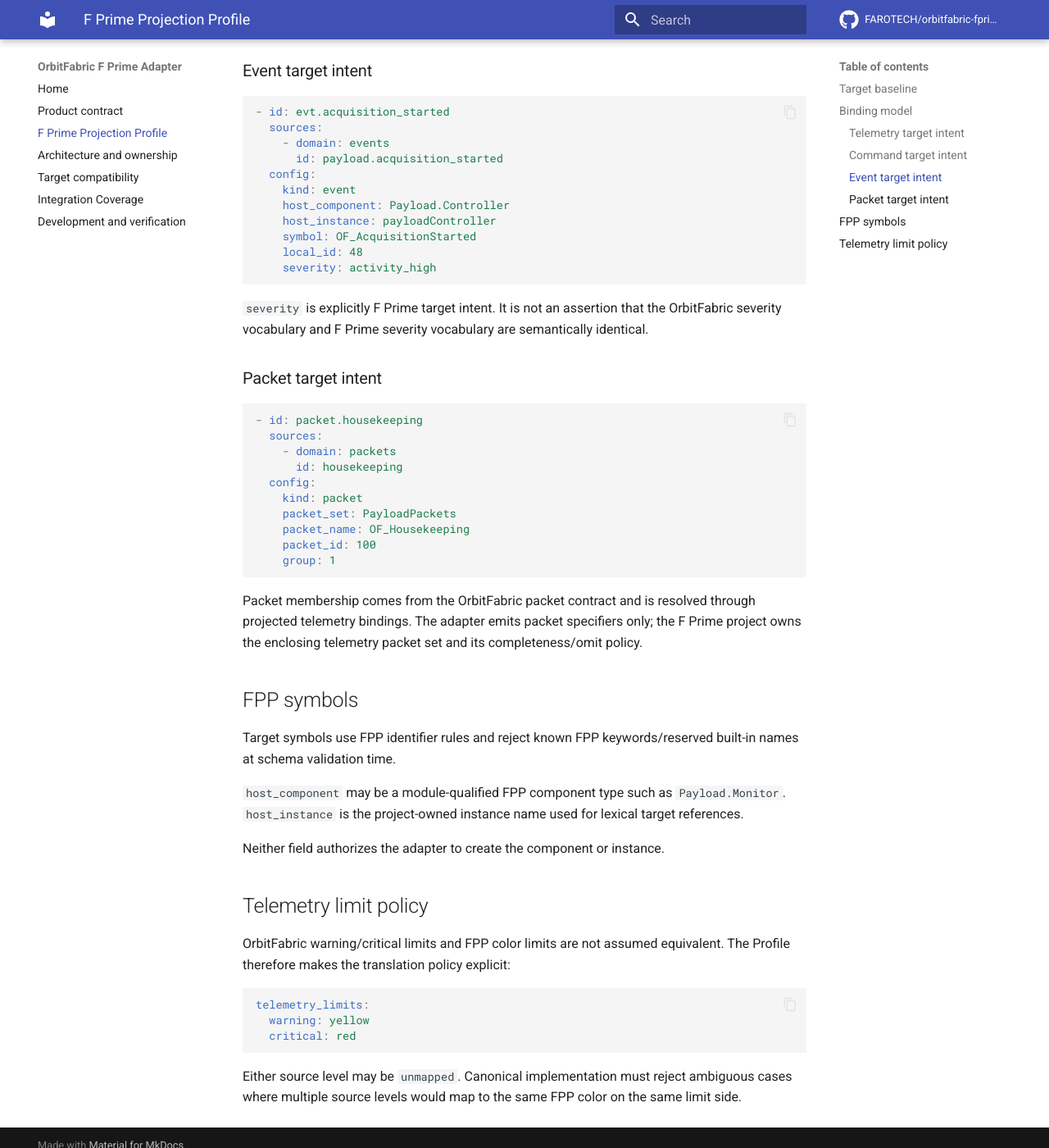
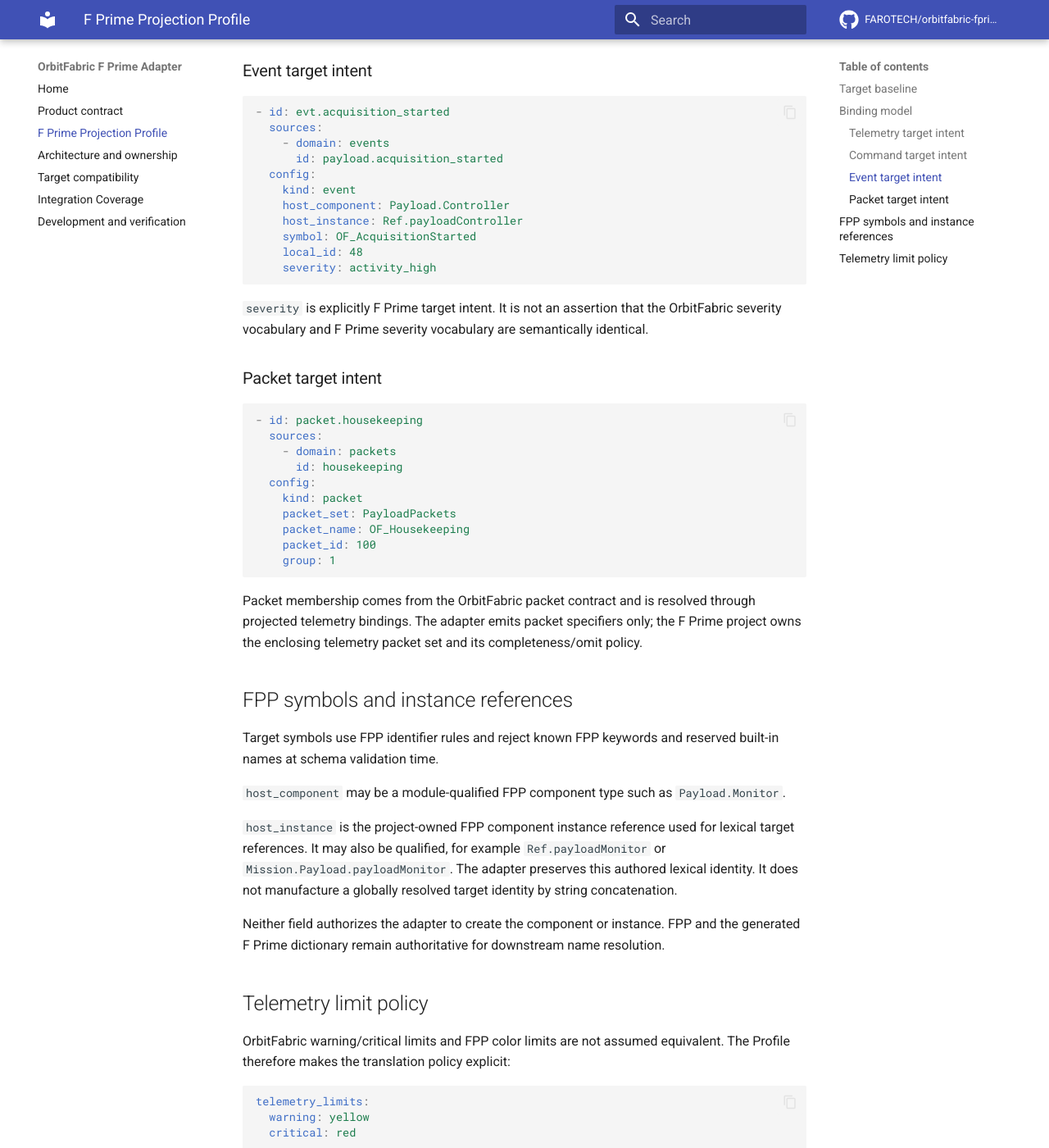
Before and after one commit to FAROTECH/orbitfabric-fprime-adapter, an MkDocs documentation site: the page built from docs/projection-profile.md, in a window 1280 px wide and 1400 px high, scrolled down 1537 px. Shown: the whole window at 82% size. Built offline with MkDocs 1.6.1 and Material for MkDocs 9.7.7, drawn with Linux system fonts in a browser that asks for light colours; comment, search, counter and statistics services are not loaded; some of the changed text lies outside the part shown.

Commit message:
Clarify qualified FPP instance references

```diff
--- a/docs/projection-profile.md
+++ b/docs/projection-profile.md
@@ -38,7 +38,7 @@ The schema binds source domain to target kind directly. For example, a telemetry
   config:
     kind: telemetry
     host_component: Payload.Monitor
-    host_instance: payloadMonitor
+    host_instance: Ref.payloadMonitor
     symbol: OF_Temperature
     local_id: 16
     update: always
@@ -54,7 +54,7 @@ The schema binds source domain to target kind directly. For example, a telemetry
   config:
     kind: command
     host_component: Payload.Controller
-    host_instance: payloadController
+    host_instance: Ref.payloadController
     symbol: OF_StartAcquisition
     local_opcode: 32
     command_kind: async
@@ -74,7 +74,7 @@ For an async command, `priority` and `queue_full_behavior` are mandatory. They a
   config:
     kind: event
     host_component: Payload.Controller
-    host_instance: payloadController
+    host_instance: Ref.payloadController
     symbol: OF_AcquisitionStarted
     local_id: 48
     severity: activity_high
@@ -99,13 +99,15 @@ For an async command, `priority` and `queue_full_behavior` are mandatory. They a
 
 Packet membership comes from the OrbitFabric packet contract and is resolved through projected telemetry bindings. The adapter emits packet specifiers only; the F Prime project owns the enclosing telemetry packet set and its completeness/omit policy.
 
-## FPP symbols
+## FPP symbols and instance references
 
-Target symbols use FPP identifier rules and reject known FPP keywords/reserved built-in names at schema validation time.
+Target symbols use FPP identifier rules and reject known FPP keywords and reserved built-in names at schema validation time.
 
-`host_component` may be a module-qualified FPP component type such as `Payload.Monitor`. `host_instance` is the project-owned instance name used for lexical target references.
+`host_component` may be a module-qualified FPP component type such as `Payload.Monitor`.
 
-Neither field authorizes the adapter to create the component or instance.
+`host_instance` is the project-owned FPP component instance reference used for lexical target references. It may also be qualified, for example `Ref.payloadMonitor` or `Mission.Payload.payloadMonitor`. The adapter preserves this authored lexical identity. It does not manufacture a globally resolved target identity by string concatenation.
+
+Neither field authorizes the adapter to create the component or instance. FPP and the generated F Prime dictionary remain authoritative for downstream name resolution.
 
 ## Telemetry limit policy
 
```
